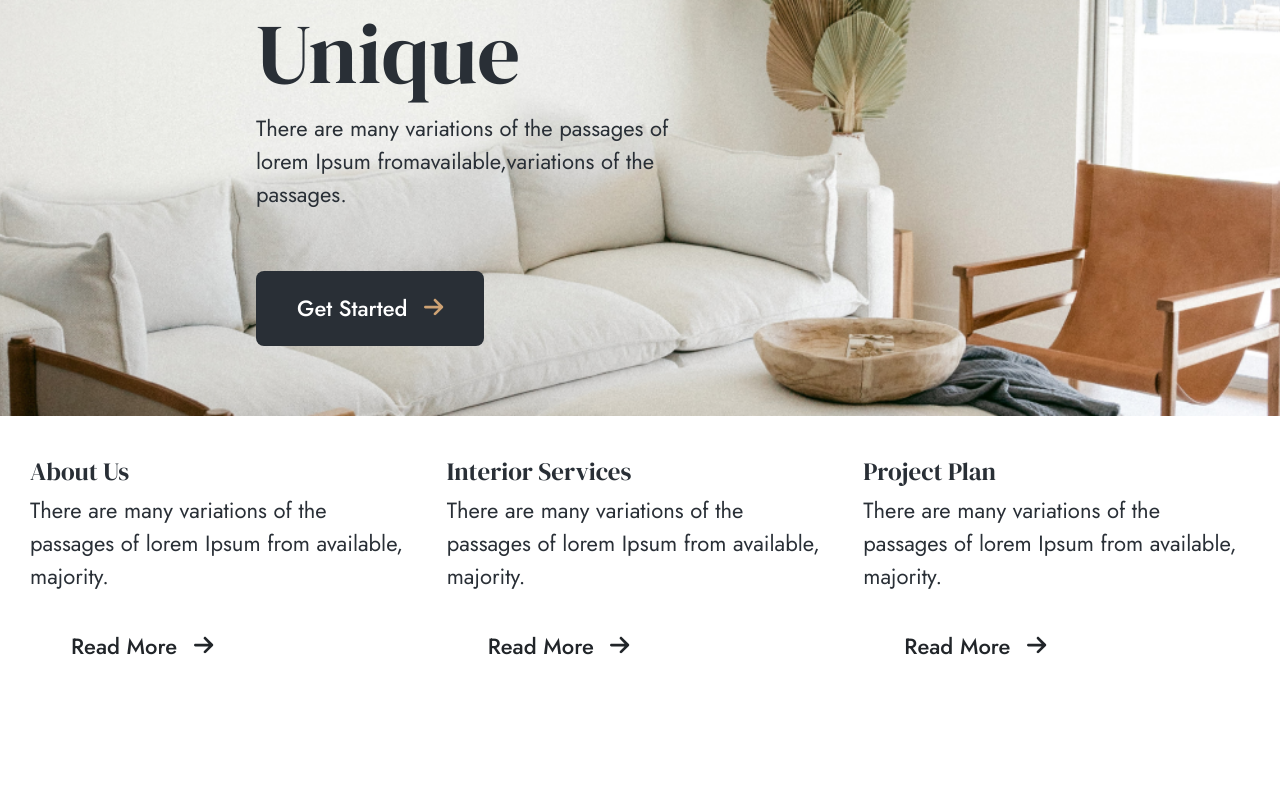
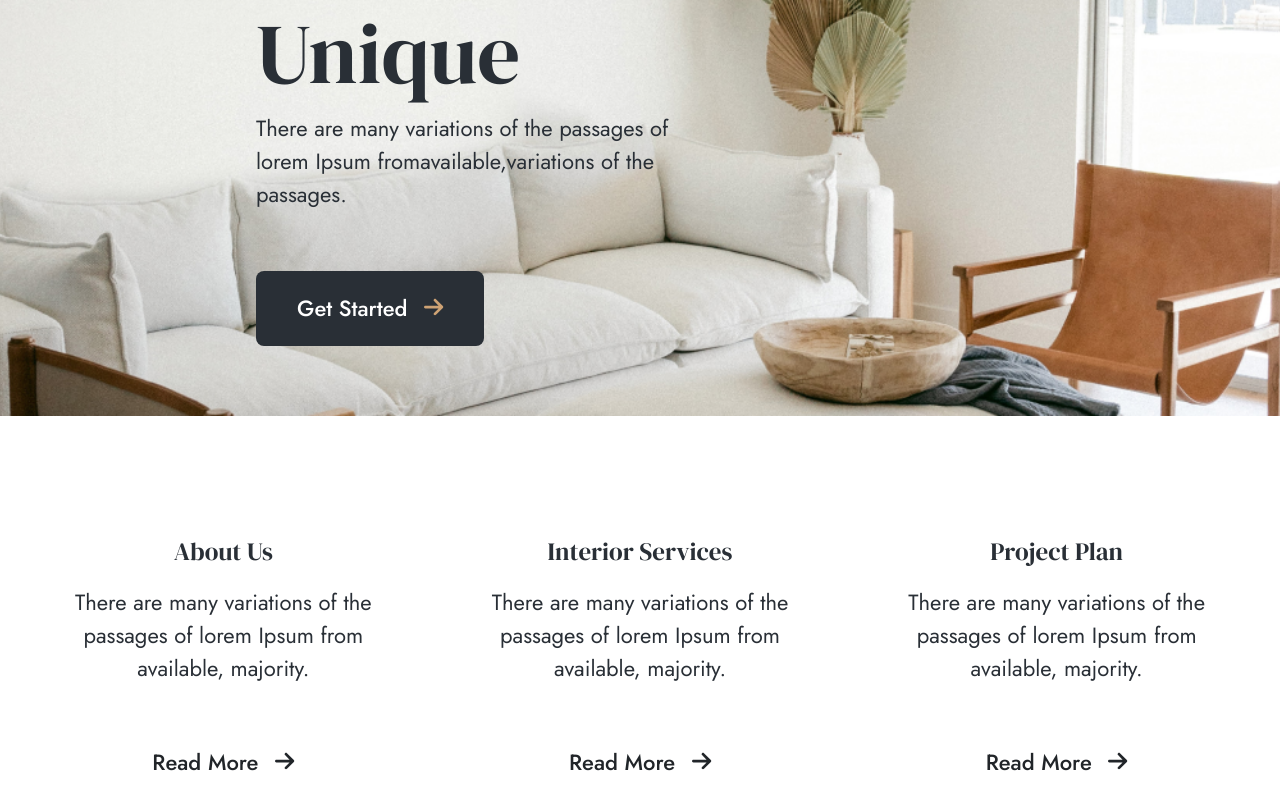
Before and after one commit to ecpieritz/interno-design, a Vue app: page / in a window 1280 px wide. Shown: the part 327-1127 px from the top of the page. Before the commit the page ends 1011 px from the top, so only its background shows below. Built offline with nearby package versions, Linux system fonts and the light colour scheme.

Commit message:
Added Home/Work styles

```diff
--- a/src/components/home/work.vue
+++ b/src/components/home/work.vue
@@ -31,4 +31,18 @@ export default {
 <style lang="scss">
 @import '@/styles.scss';
 
+.id-home{
+  &__work{
+    padding-top: 80px;
+
+
+    &__card{
+      text-align: center;
+      p{
+        width: 80%;
+        margin: 20px auto 40px;
+      }
+    }
+  }
+}
 </style>
```
